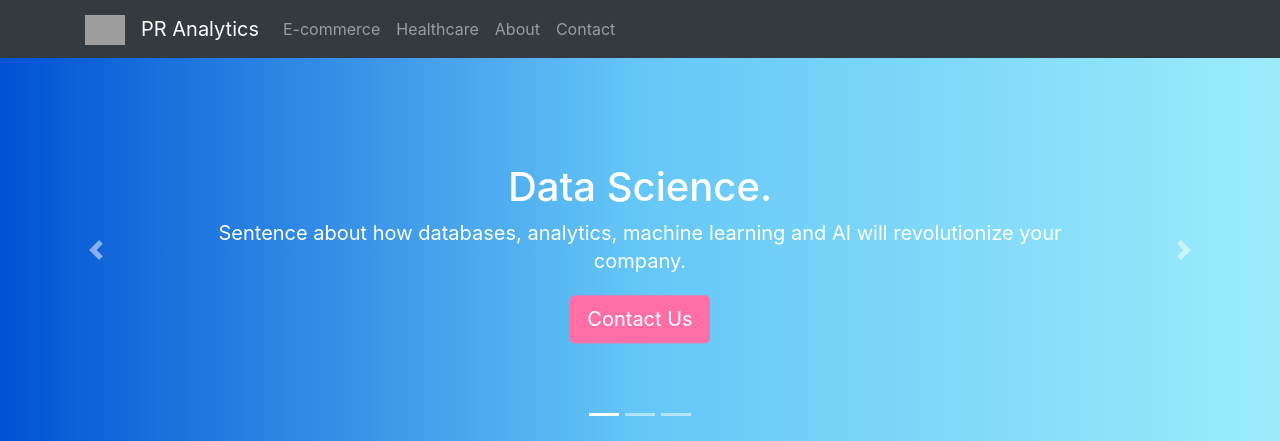
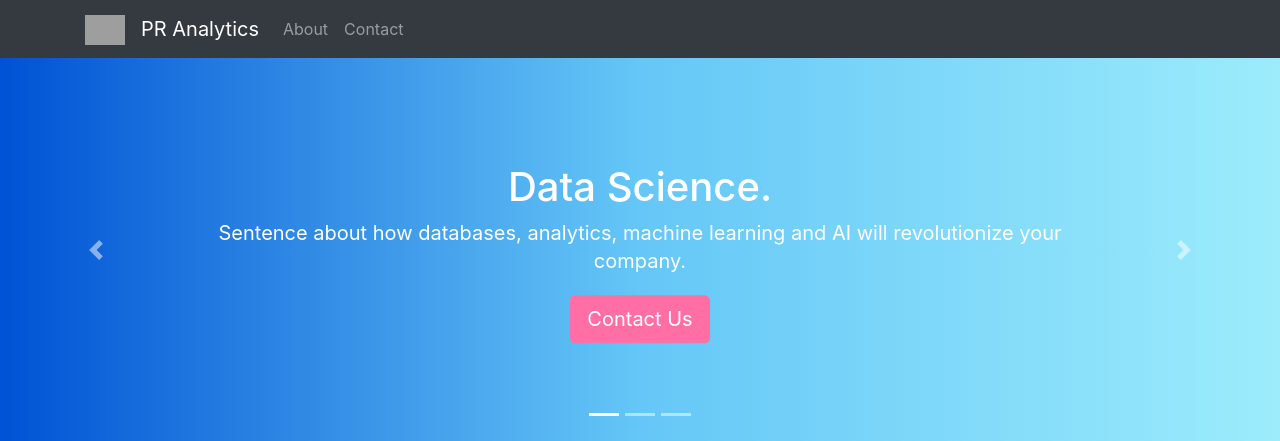
Before and after one commit to bluecamel-io/website, a Flask app: page / in a window 1280 px wide. Shown: the top 441 px of the page. Run offline with Flask 2, Linux system fonts and the light colour scheme; some libraries are stand-ins or nearby versions; grey boxes are pictures that could not be loaded.

Commit message:
remove links to ecommerce and healthcare pages

```diff
--- a/app.py
+++ b/app.py
@@ -17,14 +17,14 @@ app = Flask(__name__)
 def index():
     return render_template('index.html', title='Home')
 
-@app.route('/ecommerce')
-def ecommerce():
-    return render_template('ecommerce.html', title='E-commerce')
-
-
-@app.route('/healthcare')
-def healthcare():
-    return render_template('healthcare.html', title='Healthcare')
+# @app.route('/ecommerce')
+# def ecommerce():
+#     return render_template('ecommerce.html', title='E-commerce')
+#
+#
+# @app.route('/healthcare')
+# def healthcare():
+#     return render_template('healthcare.html', title='Healthcare')
 
 @app.route('/about')
 def about():
--- a/templates/includes/_navbar.html
+++ b/templates/includes/_navbar.html
@@ -9,8 +9,6 @@
         </button>
         <div class="collapse navbar-collapse" id="navbarNavAltMarkup">
             <div class="navbar-nav">
-                <a class="nav-item nav-link" href="{{ url_for('ecommerce') }}">E-commerce</a>
-                <a class="nav-item nav-link" href="{{ url_for('healthcare') }}">Healthcare</a>
                 <a class="nav-item nav-link" href="{{ url_for('about') }}">About</a>
                 <a class="nav-item nav-link" href="{{ url_for('contact') }}">Contact</a>
             </div>
--- a/templates/index.html
+++ b/templates/index.html
@@ -29,7 +29,7 @@
           <div class="carousel-caption">
             <h1>E-Commerce.</h1>
             <p>Sentence about how tracking metrics is the key to taking your company to the next level.</p>
-            <p><a class="btn btn-lg btn-primary" href="{{ url_for('ecommerce') }}" role="button">Learn more</a></p>
+            <p><a class="btn btn-lg btn-primary" href="{{ url_for('index') }}" role="button">Learn more</a></p>
           </div>
         </div>
       </div>
@@ -39,7 +39,7 @@
           <div class="carousel-caption">
             <h1>Healthcare.</h1>
             <p>Sentence about how healthcare industry has yet to leverage modern data science methodologies.</p>
-            <p><a class="btn btn-lg btn-primary" href="{{ url_for('healthcare') }}" role="button">Learn more</a></p>
+            <p><a class="btn btn-lg btn-primary" href="{{ url_for('index') }}" role="button">Learn more</a></p>
           </div>
         </div>
       </div>
@@ -73,13 +73,13 @@
         <img class="rounded-circle" src="{{ url_for('static', filename='images/featurette2.jpg') }}" alt="Generic placeholder image" width="140" height="140">
         <h2>E-commerce</h2>
         <p>Duis mollis, est non commodo luctus, nisi erat porttitor ligula, eget lacinia odio sem nec elit. Cras mattis consectetur purus sit amet fermentum. Fusce dapibus, tellus ac cursus commodo, tortor mauris condimentum nibh.</p>
-        <p><a class="btn btn-secondary" href="{{ url_for('ecommerce') }}" role="button">Learn more</a></p>
+        <p><a class="btn btn-secondary" href="{{ url_for('index') }}" role="button">Learn more</a></p>
       </div><!-- /.col-lg-4 -->
       <div class="col-lg-4">
         <img class="rounded-circle" src="{{ url_for('static', filename='images/featurette3.jpg') }}" alt="Generic placeholder image" width="140" height="140">
         <h2>Healthcare</h2>
         <p>Donec sed odio dui. Cras justo odio, dapibus ac facilisis in, egestas eget quam. Vestibulum id ligula porta felis euismod semper. Fusce dapibus, tellus ac cursus commodo, tortor mauris condimentum nibh, ut fermentum massa justo sit amet risus.</p>
-        <p><a class="btn btn-secondary" href="{{ url_for('healthcare') }}" role="button">Learn more</a></p>
+        <p><a class="btn btn-secondary" href="{{ url_for('index') }}" role="button">Learn more</a></p>
       </div><!-- /.col-lg-4 -->
     </div><!-- /.row -->
 
```
